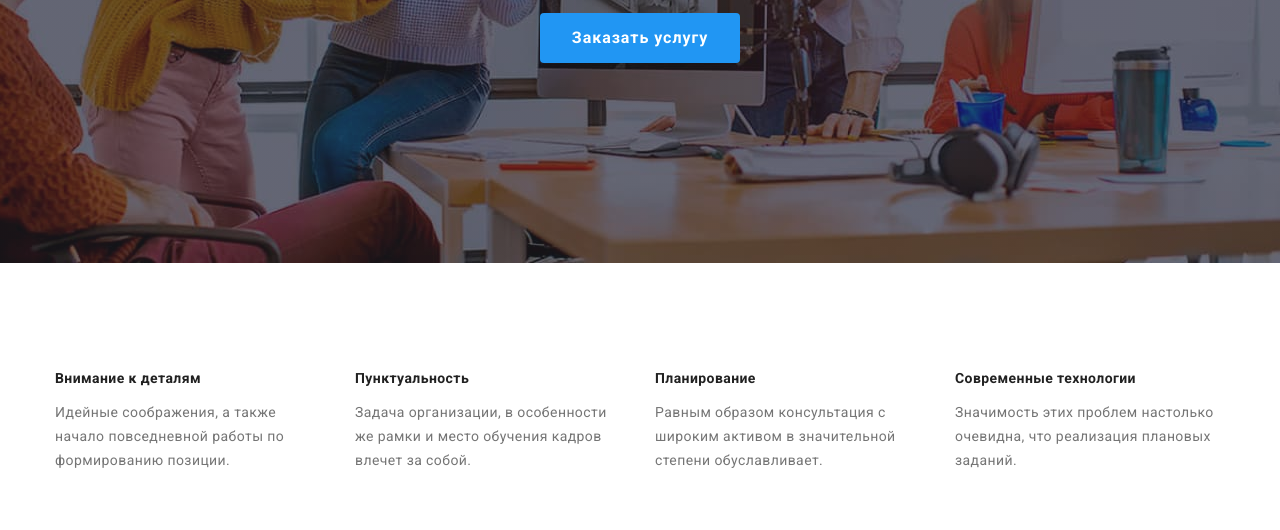
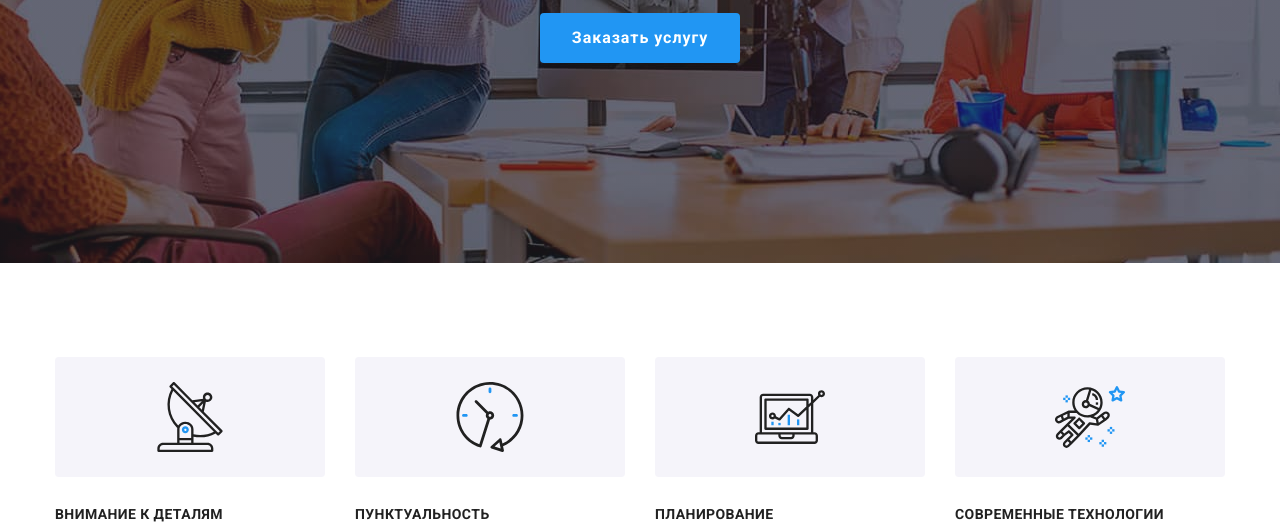
Before and after one commit to Maryna1212/goit-markup-hw-04, a plain HTML site: page index.html in a window 1280 px wide. Shown: the part 419-949 px from the top of the page. Drawn offline with nearby package versions, Linux system fonts and the light colour scheme.

Commit message:
add icons svg to section features and give them styles

```diff
--- a/css/style.css
+++ b/css/style.css
@@ -112,6 +112,7 @@ ul {
   padding: 200px 0;
   margin-left: auto;
   margin-right: auto;
+  background-color: var(--c-dark-color);
   background-image: linear-gradient(
       to right,
       rgba(47, 48, 58, 0.4),
@@ -136,21 +137,6 @@ ul {
   letter-spacing: 0.06em;
 }
 
-.hero-feature {
-  font-weight: 700;
-  font-size: 14px;
-  line-height: 1.14;
-  letter-spacing: 0.03em;
-}
-
-.hero-description {
-  margin-top: 10px;
-  color: var(--title-text-color);
-  font-size: 14px;
-  line-height: 1.71;
-  letter-spacing: 0.03em;
-}
-
 /* Section features */
 
 .features {
@@ -165,6 +151,51 @@ ul {
 
 .features .feature-item:not(:last-child) {
   margin-right: 30px;
+}
+
+.feature-item::before {
+  display: block;
+  content: "";
+  margin-bottom: 30px;
+  height: 120px;
+  background-color: var(--c-light-grey-color);
+  background-repeat: no-repeat;
+  background-position: center;
+  border-radius: 4px;
+}
+
+.feature-item:nth-child(1)::before {
+  background-image: url("../images/antenna-1.svg");
+}
+
+.feature-item:nth-child(2)::before {
+  background-image: url("../images/clock-1.svg");
+}
+
+.feature-item:nth-child(3)::before {
+  background-image: url("../images/diagram-1.svg");
+}
+
+.feature-item:nth-child(4)::before {
+  background-image: url("../images/astronaut-1.svg");
+}
+
+.title-feature {
+  margin-top: 0;
+  margin-bottom: 10px;
+  font-weight: 700;
+  font-size: 14px;
+  line-height: 1.14;
+  letter-spacing: 0.03em;
+  text-transform: uppercase;
+}
+
+.feature-description {
+  margin-top: 10px;
+  color: var(--title-text-color);
+  font-size: 14px;
+  line-height: 1.71;
+  letter-spacing: 0.03em;
 }
 
 /* Section Чем мы занимаемся */
--- a/index.html
+++ b/index.html
@@ -47,20 +47,20 @@
         <div class="container">
         <ul class="features">
           <li class="feature-item">
-            <h3 class="hero-feature">Внимание к деталям</h3>
-            <p class="hero-description">Идейные соображения, а также начало повседневной работы по формированию позиции.</p>
+            <h3 class="title-feature">Внимание к деталям</h3>
+            <p class="feature-description">Идейные соображения, а также начало повседневной работы по формированию позиции.</p>
           </li>
           <li class="feature-item">
-            <h3 class="hero-feature">Пунктуальность</h3>
-            <p class="hero-description">Задача организации, в особенности же рамки и место обучения кадров влечет за собой.</p>
+            <h3 class="title-feature">Пунктуальность</h3>
+            <p class="feature-description">Задача организации, в особенности же рамки и место обучения кадров влечет за собой.</p>
           </li>
           <li class="feature-item">
-            <h3 class="hero-feature">Планирование</h3>
-            <p class="hero-description">Равным образом консультация с широким активом в значительной степени обуславливает.</p>
+            <h3 class="title-feature">Планирование</h3>
+            <p class="feature-description">Равным образом консультация с широким активом в значительной степени обуславливает.</p>
           </li>
           <li class="feature-item">
-            <h3 class="hero-feature">Современные технологии</h3>
-            <p class="hero-description">Значимость этих проблем настолько очевидна, что реализация плановых заданий.</p>
+            <h3 class="title-feature">Современные технологии</h3>
+            <p class="feature-description">Значимость этих проблем настолько очевидна, что реализация плановых заданий.</p>
           </li>
         </ul>
         </div>
```
Also changed, not shown: images/antenna-1.svg (added), images/astronaut-1.svg (added), images/clock-1.svg (added), images/diagram-1.svg (added).
